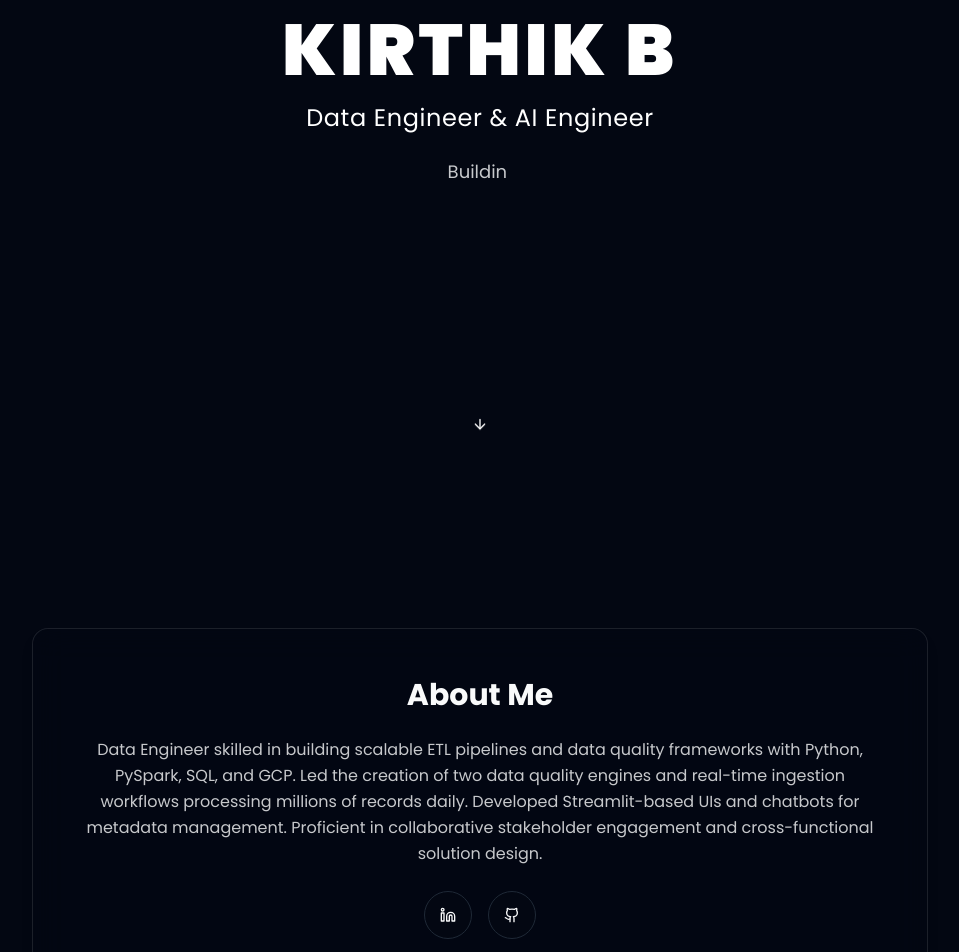
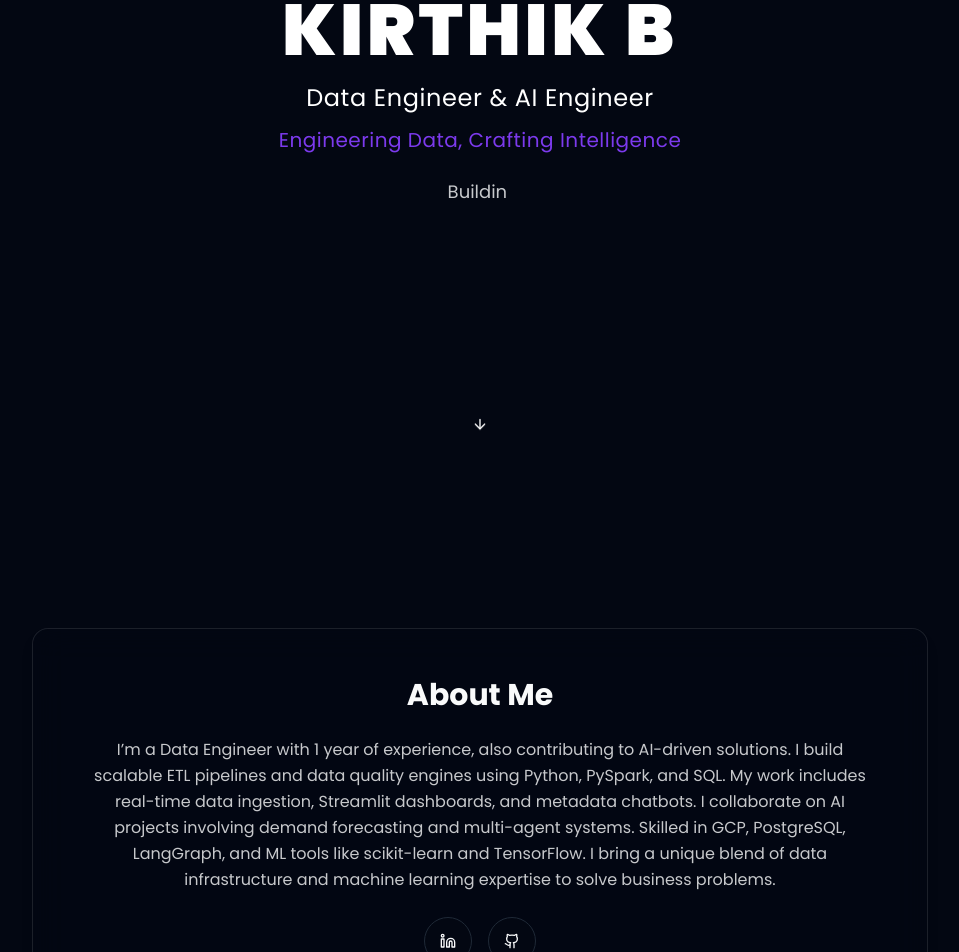
Before and after one commit to kirthik-dev/kirthik-dev.github.io, a React (Vite) app: page / in a window 1280 px wide. Shown: the part 300-1252 px from the top of the page, without its empty margins (160-1119 px from the left). Built offline with nearby package versions, Linux system fonts and the light colour scheme.

Commit message:
Refactor: Update About section and homepage title
Updated the About section with the provided content and adjusted the homepage title for a more engaging presentation.
-edited src/components/sections/About.tsx
-edited index.html

```diff
--- a/src/components/sections/About.tsx
+++ b/src/components/sections/About.tsx
@@ -21,7 +21,7 @@ export function About() {
         >
           <h2 className="text-2xl md:text-3xl font-bold mb-6 text-center">About Me</h2>
           <p className="text-base text-foreground/80 mb-6 text-center leading-relaxed">
-            Data Engineer skilled in building scalable ETL pipelines and data quality frameworks with Python, PySpark, SQL, and GCP. Led the creation of two data quality engines and real-time ingestion workflows processing millions of records daily. Developed Streamlit-based UIs and chatbots for metadata management. Proficient in collaborative stakeholder engagement and cross-functional solution design.
+            I’m a Data Engineer with 1 year of experience, also contributing to AI-driven solutions. I build scalable ETL pipelines and data quality engines using Python, PySpark, and SQL. My work includes real-time data ingestion, Streamlit dashboards, and metadata chatbots. I collaborate on AI projects involving demand forecasting and multi-agent systems. Skilled in GCP, PostgreSQL, LangGraph, and ML tools like scikit-learn and TensorFlow. I bring a unique blend of data infrastructure and machine learning expertise to solve business problems.
           </p>
           <div className="flex justify-center space-x-4">
             <a href="https://linkedin.com/in/kirthik-b-646723214" target="_blank" rel="noopener noreferrer">
--- a/src/components/sections/Hero.tsx
+++ b/src/components/sections/Hero.tsx
@@ -18,6 +18,9 @@ export function Hero() {
         </h1>
         <p className="mt-4 text-lg md:text-xl lg:text-2xl font-light tracking-wide">
           Data Engineer & AI Engineer
+        </p>
+        <p className="mt-3 text-lg md:text-xl text-primary font-medium tracking-wide">
+          Engineering Data, Crafting Intelligence
         </p>
         <div className="mt-6 text-base md:text-lg text-primary-foreground/80 h-14 md:h-7">
           <TypeAnimation
```
